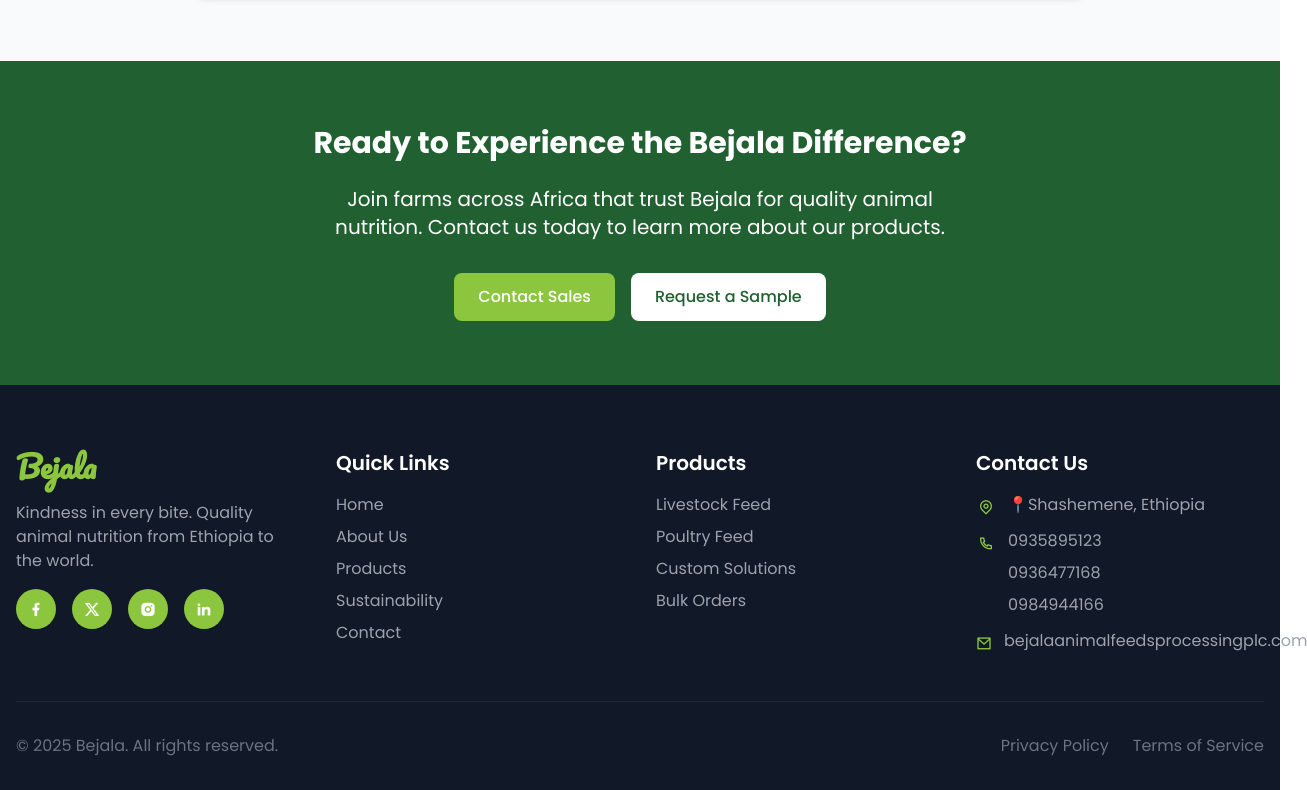
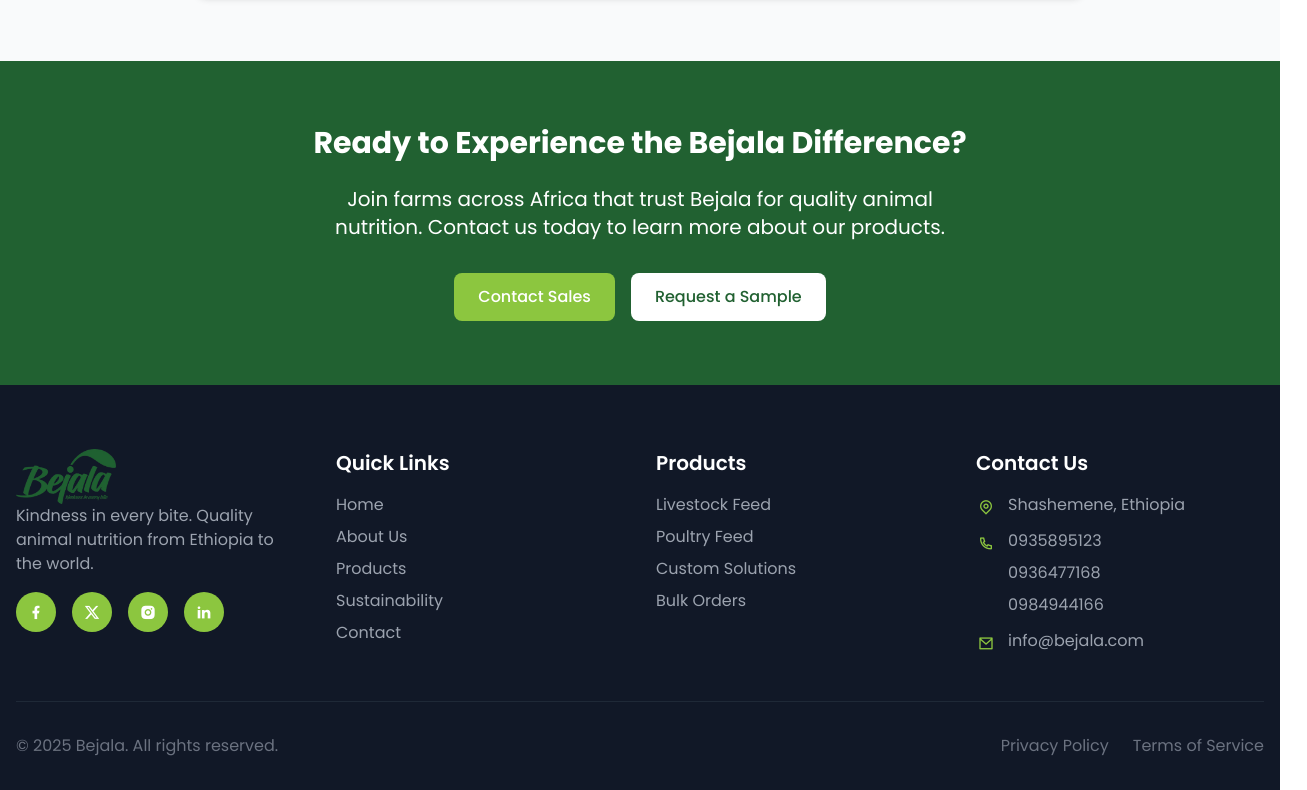
Before and after one commit to nat205/bejala, a plain HTML site: page index.html in a window 1280 px wide. Shown: the part 3701-4491 px from the top of the page, 1307 px wide, since content can reach past the window. Drawn offline with nearby package versions, Linux system fonts and the light colour scheme.

Commit message:
logo change

```diff
--- a/index.html
+++ b/index.html
@@ -292,7 +292,11 @@
         <div class="container mx-auto px-4">
             <div class="grid md:grid-cols-4 gap-8 mb-12">
                 <div>
-                    <div class="text-3xl font-bold text-[#8CC63F] font-['Pacifico'] mb-4">Bejala</div>
+                    <div>
+
+                        <img src="assets/bejala.png" alt="Logo" style="width: 100px; height: auto;">
+
+                    </div>
                     <p class="text-gray-400 mb-4">Kindness in every bite. Quality animal nutrition from Ethiopia to the world.</p>
                     <div class="flex space-x-4">
                         <a href="#" class="w-10 h-10 flex items-center justify-center bg-[#8CC63F] text-white rounded-full hover:bg-opacity-90 transition">
@@ -338,7 +342,7 @@
                             <div class="w-5 h-5 flex items-center justify-center text-[#8CC63F] mr-3 mt-1">
                                 <i class="ri-map-pin-line"></i>
                             </div>
-                            <span class="text-gray-400">📍Shashemene, Ethiopia</span>
+                            <span class="text-gray-400">Shashemene, Ethiopia</span>
                         </li>
                         <li class="flex items-start">
                             <div class="w-5 h-5 flex items-center justify-center text-[#8CC63F] mr-3 mt-1">
@@ -356,7 +360,7 @@
                             <div class="w-5 h-5 flex items-center justify-center text-[#8CC63F] mr-3 mt-1">
                                 <i class="ri-mail-line"></i>
                             </div>
-                            <span class="text-gray-400">bejalaanimalfeedsprocessingplc.com</span>
+                            <span class="text-gray-400">info@bejala.com</span>
                         </li>
                     </ul>
                 </div>
```
Also changed, not shown: assets/bejala.png (added).
